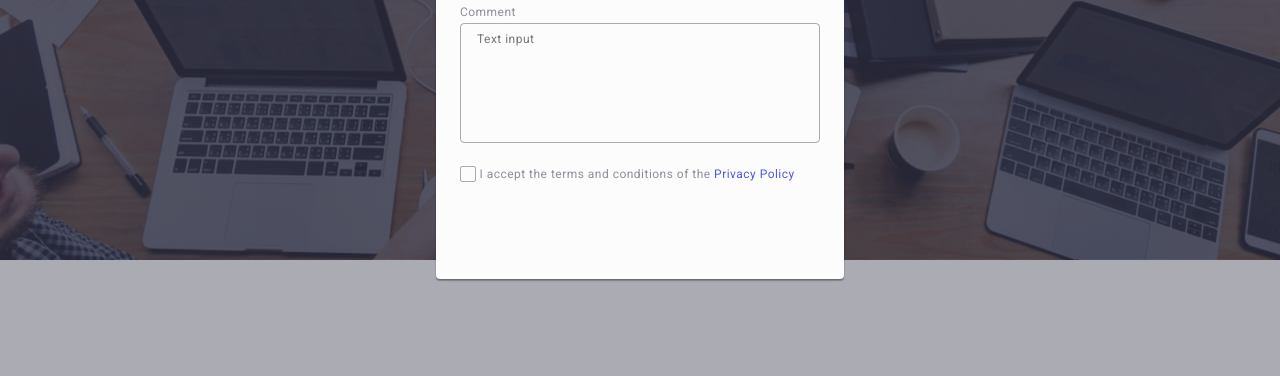
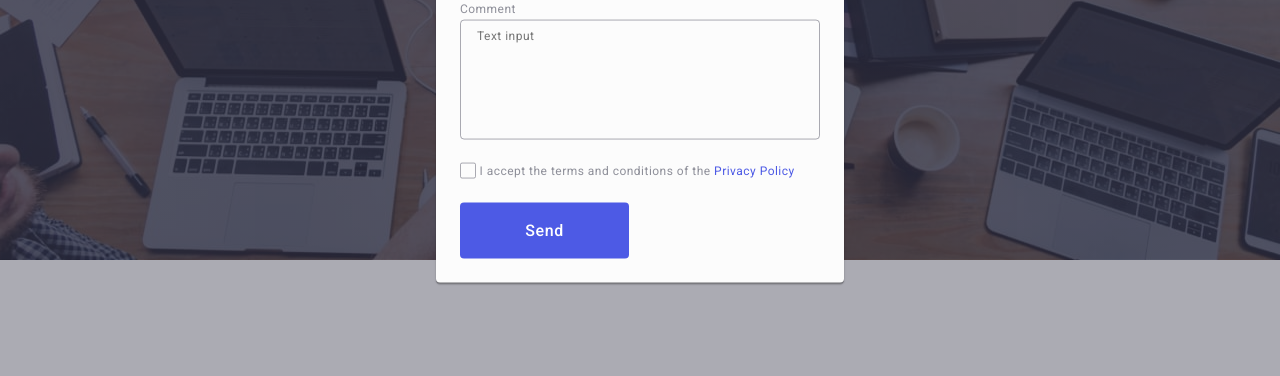
Before and after one commit to AndrWan1/AndrWan1-goit-markup-hw-05, a plain HTML site: page index.html in a window 1280 px wide. Shown: the part 413-789 px from the top of the page. Drawn offline with nearby package versions, Linux system fonts and the light colour scheme.

Commit message:
update 10

```diff
--- a/css/styles.css
+++ b/css/styles.css
@@ -631,12 +631,28 @@ border-color: #4D5AE5;
 
 }
 .checkbox-input:checked + .checkbox-label-span{
-    --background-color:#404bbf;
-    color: var(--background-color);
-    --fill:#F4F4FD;
-    color: var(--fill);
+    background-color: #404bbf;
+    fill :#F4F4FD;
     border: none;
 }
+
 .link-privacy-policy{
     color:#4d5ae5;
 }
+.form-btn{
+    display: block;
+    min-width: 169px;
+    height: 56px;
+    font-family: "Roboto", sans-serif;
+    font-size: 16px;
+    font-weight: 500;
+    line-height: 1.5;
+    letter-spacing: 0.04em;
+    color: #ffffff;
+    cursor: pointer;
+    background-color: #4D5AE5;
+    border: none;
+    border-radius: 4px;
+    transition: background-color 250ms cubic-bezier(0.4, 0, 0.2, 1);
+
+}
--- a/index.html
+++ b/index.html
@@ -483,7 +483,7 @@
         </div>
       </div>
     </footer>
-    <!----------------------------------------MODEL WINDOW --------------------------------------------->
+    <!--MODEL WINDOW -->
     <div class="model-window-container">
       <div class="model-window">
         <button class="btn-model-window" type="button">
@@ -524,12 +524,12 @@
             </div>
           </div>
           <div class="form-container">
-            <label class="form-label-name" for="user-email">Email</label>
+            <label class="form-label-name" for="user-email-form">Email</label>
             <div class="input-container">
               <input
                 class="input-user-name"
                 type="text"
-                id="user-email"
+                id="user-email-form"
                 name="user-email"
               />
               <svg class="person-svg" width="18" height="24">
@@ -557,13 +557,14 @@
             <label class="checkbox-label" for="user-privacy">
               <span class="checkbox-label-span">
                 <svg class="checkbox-svg" width="10" height="8">
-                  <use href="./images/icons.svg#icon-Vector-checkbox"></use>
+                  <use href="./images/icons.svg#icon-Vector-close"></use>
                 </svg>
               </span>
               I accept the terms and conditions of the
               <a class="link-privacy-policy" href="">Privacy Policy</a></label
             >
           </div>
+          <button class="form-btn" type="submit">Send</button>
         </form>
       </div>
     </div>
```
Also changed, not shown: images/icons.svg, 1 other file.
